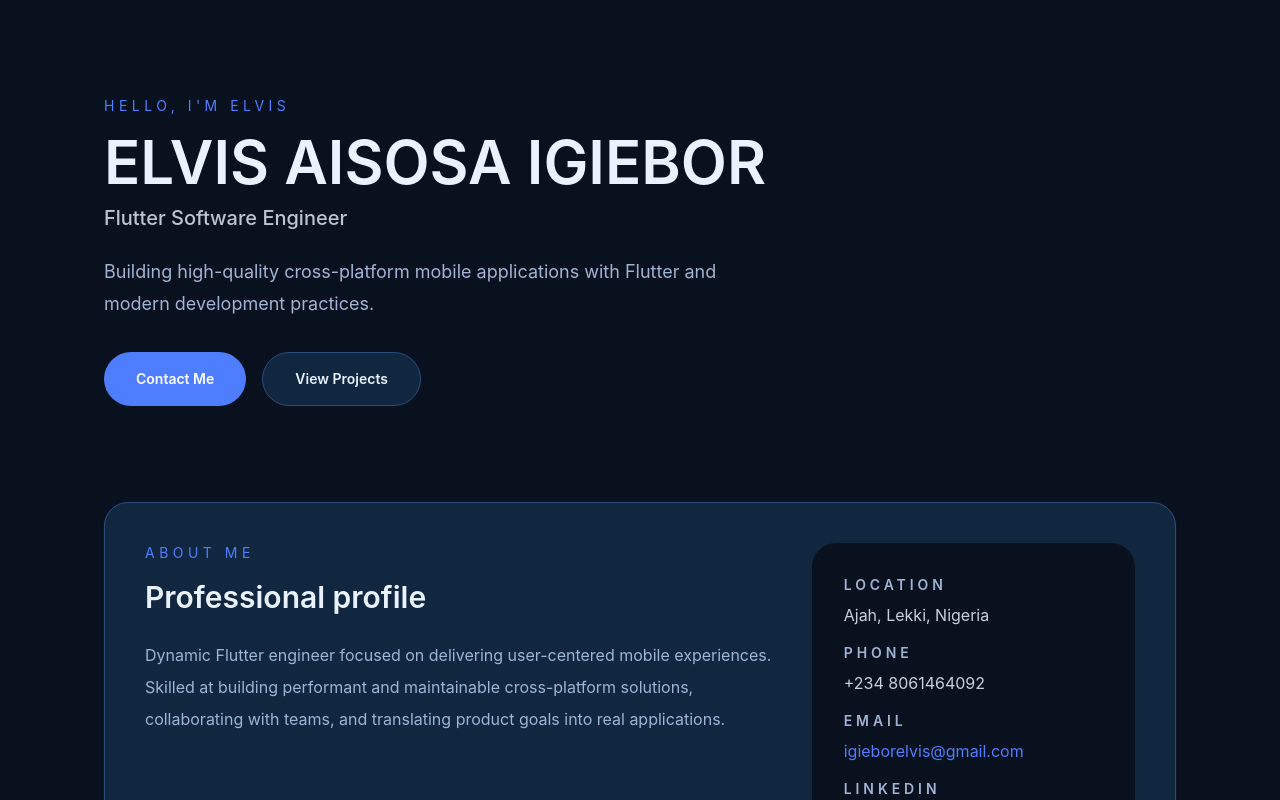
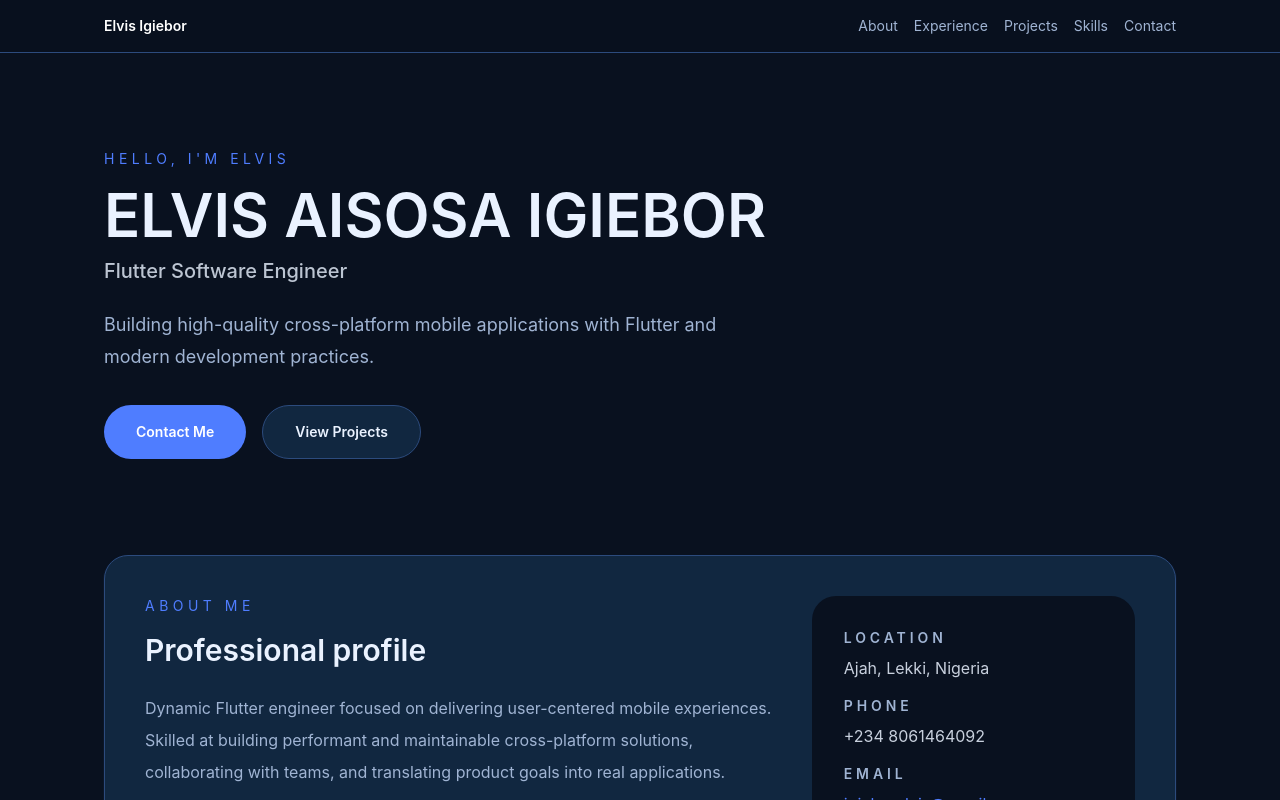
Before and after one commit to Elvis-1/portfolio_new, a Next.js app: page / in a window 1280 px wide. Shown: the top 800 px of the page. Built offline with nearby package versions, Linux system fonts and the light colour scheme.

Commit message:
part 4 completed

```diff
--- a/app/globals.css
+++ b/app/globals.css
@@ -26,6 +26,26 @@ html {
 body {
   min-height: 100vh;
   margin: 0;
+  background-image:
+    radial-gradient(circle at top left, rgba(79, 125, 255, 0.16), transparent 30%),
+    radial-gradient(circle at bottom right, rgba(79, 125, 255, 0.1), transparent 25%);
+}
+
+@layer utilities {
+  .animate-fade-in {
+    animation: fadeInUp 0.8s ease both;
+  }
+}
+
+@keyframes fadeInUp {
+  from {
+    opacity: 0;
+    transform: translateY(24px);
+  }
+  to {
+    opacity: 1;
+    transform: translateY(0);
+  }
 }
 
 a {
--- a/app/page.tsx
+++ b/app/page.tsx
@@ -8,8 +8,22 @@ import { skills } from '../data/skills';
 export default function Home() {
   return (
     <main className="min-h-screen bg-surface text-primary">
-      <div className="mx-auto max-w-6xl px-6 py-16 md:px-10">
-        <section className="space-y-8 pt-8">
+      <header className="sticky top-0 z-30 border-b border-border bg-surface/95 backdrop-blur-xl">
+        <div className="mx-auto flex max-w-6xl flex-col gap-4 px-6 py-4 text-sm text-muted md:flex-row md:items-center md:justify-between md:px-10">
+          <a href="#top" className="font-semibold text-white transition hover:text-accent">
+            Elvis Igiebor
+          </a>
+          <nav className="flex flex-wrap items-center gap-4">
+            <a href="#about" className="transition hover:text-accent">About</a>
+            <a href="#experience" className="transition hover:text-accent">Experience</a>
+            <a href="#projects" className="transition hover:text-accent">Projects</a>
+            <a href="#skills" className="transition hover:text-accent">Skills</a>
+            <a href="#contact" className="transition hover:text-accent">Contact</a>
+          </nav>
+        </div>
+      </header>
+      <div className="mx-auto max-w-6xl px-6 py-16 md:px-10" id="top">
+        <section className="animate-fade-in space-y-8 pt-8">
           <div className="max-w-3xl">
             <p className="text-sm uppercase tracking-[0.32em] text-accent">Hello, I&apos;m Elvis</p>
             <h1 className="mt-4 text-5xl font-semibold leading-tight sm:text-6xl">{hero.name}</h1>
@@ -26,7 +40,7 @@ export default function Home() {
           </div>
         </section>
 
-        <section id="about" className="mt-24 rounded-3xl border border-border bg-card p-10 shadow-sm shadow-border/40">
+        <section id="about" className="animate-fade-in mt-24 rounded-3xl border border-border bg-card p-10 shadow-sm shadow-border/40">
           <div className="flex flex-col gap-8 lg:flex-row lg:items-start lg:justify-between">
             <div className="max-w-2xl">
               <p className="text-sm uppercase tracking-[0.32em] text-accent">About Me</p>
@@ -64,7 +78,7 @@ export default function Home() {
           </div>
         </section>
 
-        <section id="experience" className="mt-24 space-y-8">
+        <section id="experience" className="animate-fade-in mt-24 space-y-8">
           <div>
             <p className="text-sm uppercase tracking-[0.32em] text-accent">Experience</p>
             <h2 className="mt-4 text-3xl font-semibold text-primary">Work history</h2>
@@ -90,7 +104,7 @@ export default function Home() {
           </div>
         </section>
 
-        <section id="projects" className="mt-24 space-y-8">
+        <section id="projects" className="animate-fade-in mt-24 space-y-8">
           <div>
             <p className="text-sm uppercase tracking-[0.32em] text-accent">Projects</p>
             <h2 className="mt-4 text-3xl font-semibold text-primary">Featured work</h2>
@@ -134,7 +148,7 @@ export default function Home() {
           </div>
         </section>
 
-        <section id="skills" className="mt-24 rounded-3xl border border-border bg-card p-10 shadow-sm shadow-border/40">
+        <section id="skills" className="animate-fade-in mt-24 rounded-3xl border border-border bg-card p-10 shadow-sm shadow-border/40">
           <div>
             <p className="text-sm uppercase tracking-[0.32em] text-accent">Skills</p>
             <h2 className="mt-4 text-3xl font-semibold text-primary">Technical and collaboration strengths</h2>
@@ -155,7 +169,7 @@ export default function Home() {
           </div>
         </section>
 
-        <section id="education" className="mt-24 rounded-3xl border border-border bg-card p-10 shadow-sm shadow-border/40">
+        <section id="education" className="animate-fade-in mt-24 rounded-3xl border border-border bg-card p-10 shadow-sm shadow-border/40">
           <div>
             <p className="text-sm uppercase tracking-[0.32em] text-accent">Education</p>
             <h2 className="mt-4 text-3xl font-semibold text-primary">Training and academic background</h2>
@@ -194,7 +208,7 @@ export default function Home() {
           </div>
         </section>
 
-        <section id="contact" className="mt-24 rounded-3xl border border-border bg-card p-10 shadow-sm shadow-border/40">
+        <section id="contact" className="animate-fade-in mt-24 rounded-3xl border border-border bg-card p-10 shadow-sm shadow-border/40">
           <div className="flex flex-col gap-8 lg:flex-row lg:items-center lg:justify-between">
             <div>
               <p className="text-sm uppercase tracking-[0.32em] text-accent">Contact</p>
@@ -229,6 +243,9 @@ export default function Home() {
             </div>
           </div>
         </section>
+        <footer className="mt-24 border-t border-border py-10 text-center text-sm text-muted">
+          <p>Built using Next.js and Tailwind CSS • © {new Date().getFullYear()} Elvis Igiebor</p>
+        </footer>
       </div>
     </main>
   );
```
Also changed, not shown: 1 other file (tests, documents, lock files or other folders).
